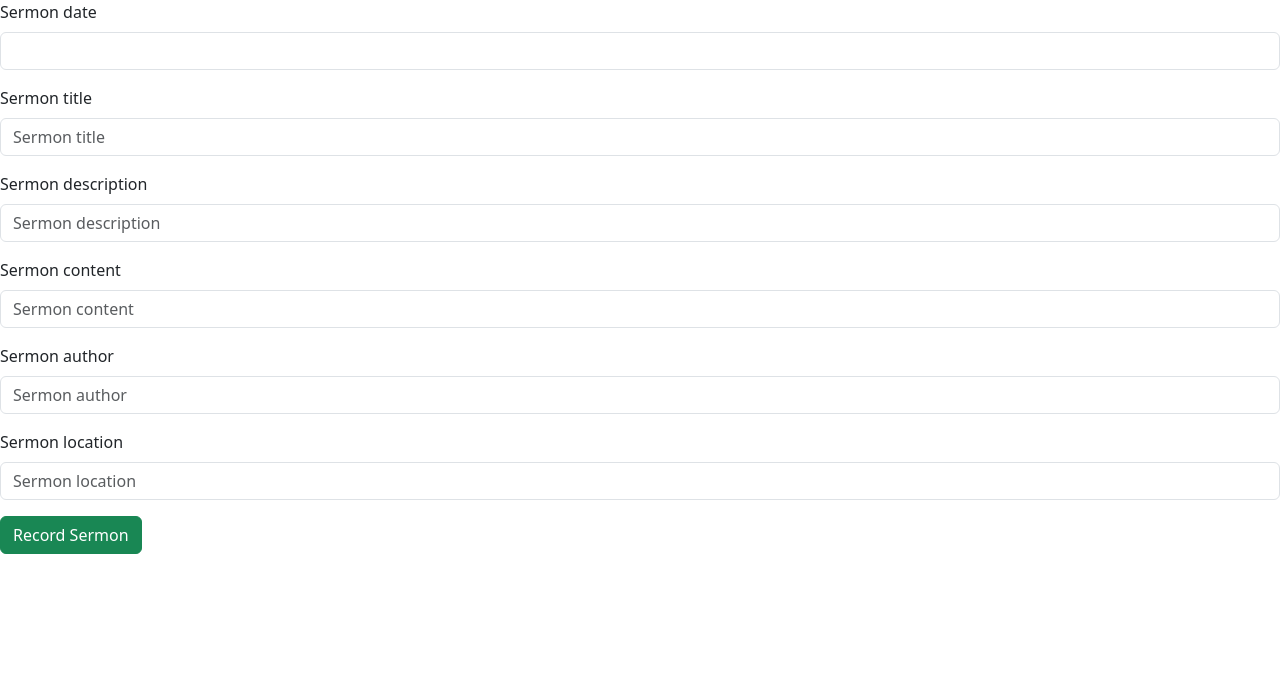
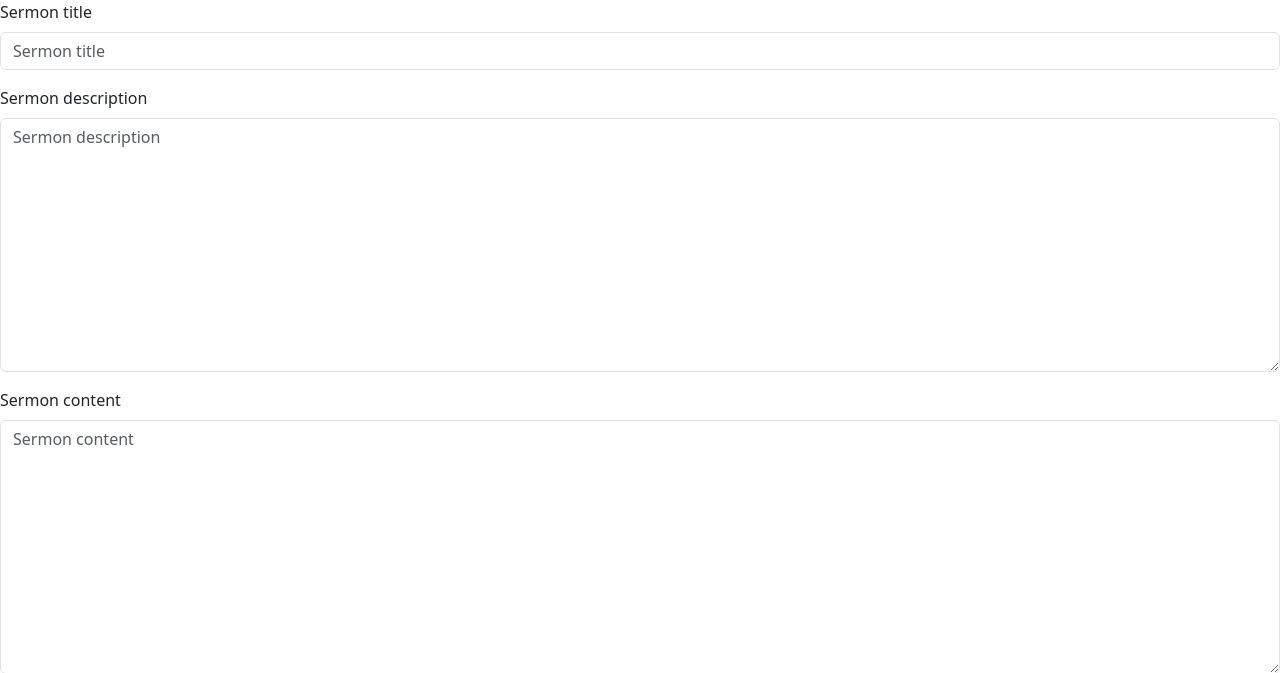
Before and after one commit to Avery009/Sermons, a Django app: page /enter/ in a window 1280 px wide. Shown: the top 673 px of the page. Before the commit the page ends 554 px from the top, so only its background shows below. Run offline with Django 3.2, Linux system fonts and the light colour scheme; some libraries are stand-ins or nearby versions.

Commit message:
Working Prototype

```diff
--- a/Sermons/Catalog/forms/forms.py
+++ b/Sermons/Catalog/forms/forms.py
@@ -7,16 +7,14 @@ class Sermon(forms.ModelForm):
 		fields = '__all__'
 	sermon_id = forms.CharField(required=True)
 	sermon_upload_date = forms.DateField(required=True)
-	sermon_date = forms.DateField(required=False)
 	sermon_title = forms.CharField(required=True, max_length=100)
 	sermon_description = forms.CharField(required=True, max_length=1000)
 	sermon_content = forms.CharField(required=True, max_length=20000)
 	sermon_author = forms.CharField(required=True, max_length=70)
 	sermon_location = forms.CharField(required=False, max_length=70)
 class SermonEntry(forms.Form):
-        sermon_date = forms.DateField(required=False)
-        sermon_title = forms.CharField(required=True, max_length=100)
-        sermon_description = forms.CharField(required=True, max_length=1000)
-        sermon_content = forms.CharField(required=True, max_length=20000)
-        sermon_author = forms.CharField(required=True, max_length=70)
-        sermon_location = forms.CharField(required=False, max_length=70)
+	sermon_title = forms.CharField(required=True, max_length=100)
+	sermon_description = forms.CharField(required=True, max_length=1000, widget=forms.Textarea)
+	sermon_content = forms.CharField(required=True, max_length=20000, widget=forms.Textarea)
+	sermon_author = forms.CharField(required=True, max_length=70)
+	sermon_location = forms.CharField(required=False, max_length=70)
--- a/Sermons/Catalog/models.py
+++ b/Sermons/Catalog/models.py
@@ -5,7 +5,6 @@ class Sermon(models.Model):
 	sermon_id = models.BigAutoField(primary_key=True,unique=True)
 	sermon_title = models.CharField(max_length=100, blank=False, null=False)
 	sermon_upload_date = models.DateTimeField(null=False)
-	sermon_date = models.DateTimeField(null=True)
 	sermon_description = models.CharField(max_length=1000,null=False)
 	sermon_content = models.CharField(max_length=20000,null=False)
 	sermon_author = models.CharField(max_length=70,null=False)
--- a/Sermons/Catalog/views.py
+++ b/Sermons/Catalog/views.py
@@ -9,7 +9,7 @@ import datetime
 
 def sermons(request):
 	#Load completed and current as separate lists
-	sermon_list = Sermon.objects.all().order_by('sermon_date')
+	sermon_list = Sermon.objects.all().order_by('sermon_upload_date')
 	template = loader.get_template('sermons.html')
 	context = {
 		'sermon_list' : sermon_list,
@@ -30,13 +30,12 @@ def entersermon(request):
 			sud = datetime.datetime.now()
 			st = form.cleaned_data['sermon_title']
 			sde = form.cleaned_data['sermon_description']
-			sd = form.cleaned_data['sermon_date']
 			sc = form.cleaned_data['sermon_content']
 			sa = form.cleaned_data['sermon_author']
 			sl = form.cleaned_data['sermon_location']
 
 			try:
-				s = Sermon(sermon_title=st,sermon_upload_date=sud,sermon_description=sde,sermon_date=sd,sermon_content=sc,sermon_author=sa,sermon_location=sl)
+				s = Sermon(sermon_title=st,sermon_upload_date=sud,sermon_description=sde,sermon_content=sc,sermon_author=sa,sermon_location=sl)
 				s.save()
 				return redirect('/')
 			except Exception as e:
--- a/Sermons/templates/sermons.html
+++ b/Sermons/templates/sermons.html
@@ -9,7 +9,7 @@
 <h1>Sermons</h1>
 </div>
 <div class="jumbotron text-center">
-<a href='enter/' align="right" class="btn btn-success btn-block">Record A Sermon</a>
+<a href='enter/' align="right" class="btn btn-success btn-block">Upload A Sermon</a>
 </div>
 {% if sermon_list %}
 {% for sermon in sermon_list %}
```
Also changed, not shown: Sermons/Catalog/migrations/0002_remove_sermon_sermon_date.py (added), Sermons/db.sqlite3.
